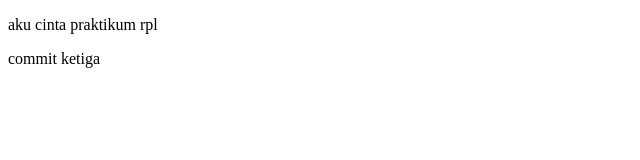
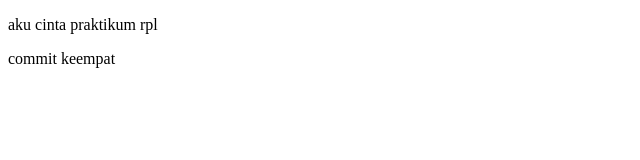
Before and after one commit to ftthafad/Praktikum-RPL-Week-10-11, a plain HTML site: page index.html in a window 1280 px wide. Shown: the full height of the page, 0-640 px from the left. Drawn offline with Linux system fonts and the light colour scheme.

Commit message:
commit keempat

```diff
--- a/index.html
+++ b/index.html
@@ -7,6 +7,6 @@
 </head>
 <body>
     <p>aku cinta praktikum rpl</p>
-    <p>commit ketiga</p>
+    <p>commit keempat</p>
 </body>
 </html>
```
